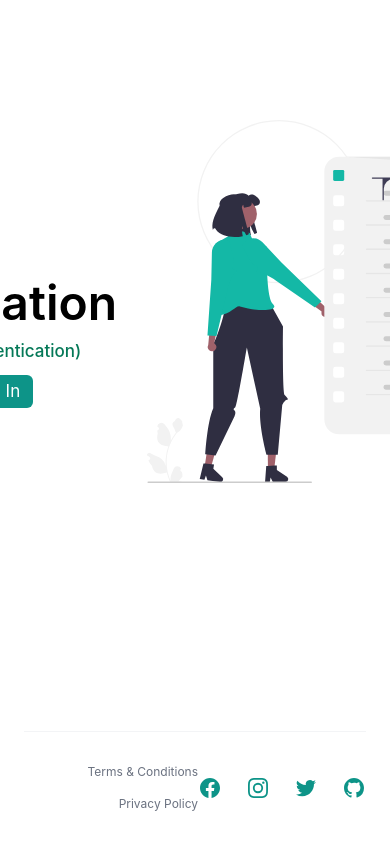
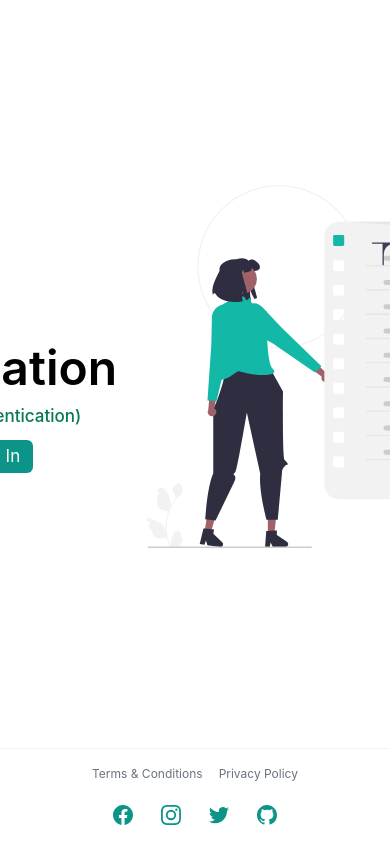
Before and after one commit to svkhrobbeck/super-todo, a React (Vite) app in the folder client/: page / in a window 390 px wide. Shown: the top 844 px of the page. Built offline with nearby package versions, Linux system fonts and the light colour scheme; no server answers; a web font is replaced by a local one.

Commit message:
make footer component responsive for all screens

```diff
--- a/client/src/components/footer.jsx
+++ b/client/src/components/footer.jsx
@@ -2,10 +2,9 @@ import { Link } from "react-router-dom";
 
 const Footer = () => {
   return (
-    <footer className="bg-white">
-      <div className="mx-auto max-w-screen-xl px-4 py-8 sm:px-6 lg:px-8">
-        <div className="mt-16 border-t border-gray-100 pt-8 sm:flex sm:items-center sm:justify-between lg:mt-24">
-          <ul className="flex flex-wrap justify-center gap-4 text-xs lg:justify-end">
+    <footer className="bg-white border-t border-gray-100 py-[30px] mt-[25px] lg:mt-[20px] md:mt-[15px] xl:py-[24px] md:py-[21px] sm:py-[17px]">
+      <div className="container w-full flex flex-col gap-x-[24px] justify-center items-center xl:flex-row xl:justify-between sm:flex-col sm:justify-center">
+        <ul className="flex gap-[16px] text-xs mb-[24px] xl:mb-0 sm:mb-[21px]">
           <li>
             <Link
               className="text-gray-500 flex transition hover:opacity-75"
@@ -23,7 +22,7 @@ const Footer = () => {
             </Link>
           </li>
         </ul>
-          <ul className="mt-8 flex justify-center gap-6 sm:mt-0 lg:justify-end">
+        <ul className="flex gap-[24px]">
           <li>
             <a
               className="text-teal-600 flex rounded transition hover:opacity-75"
@@ -106,7 +105,6 @@ const Footer = () => {
           </li>
         </ul>
       </div>
-      </div>
     </footer>
   );
 };
```
Lines whose indentation alone changed are shown as unchanged.
